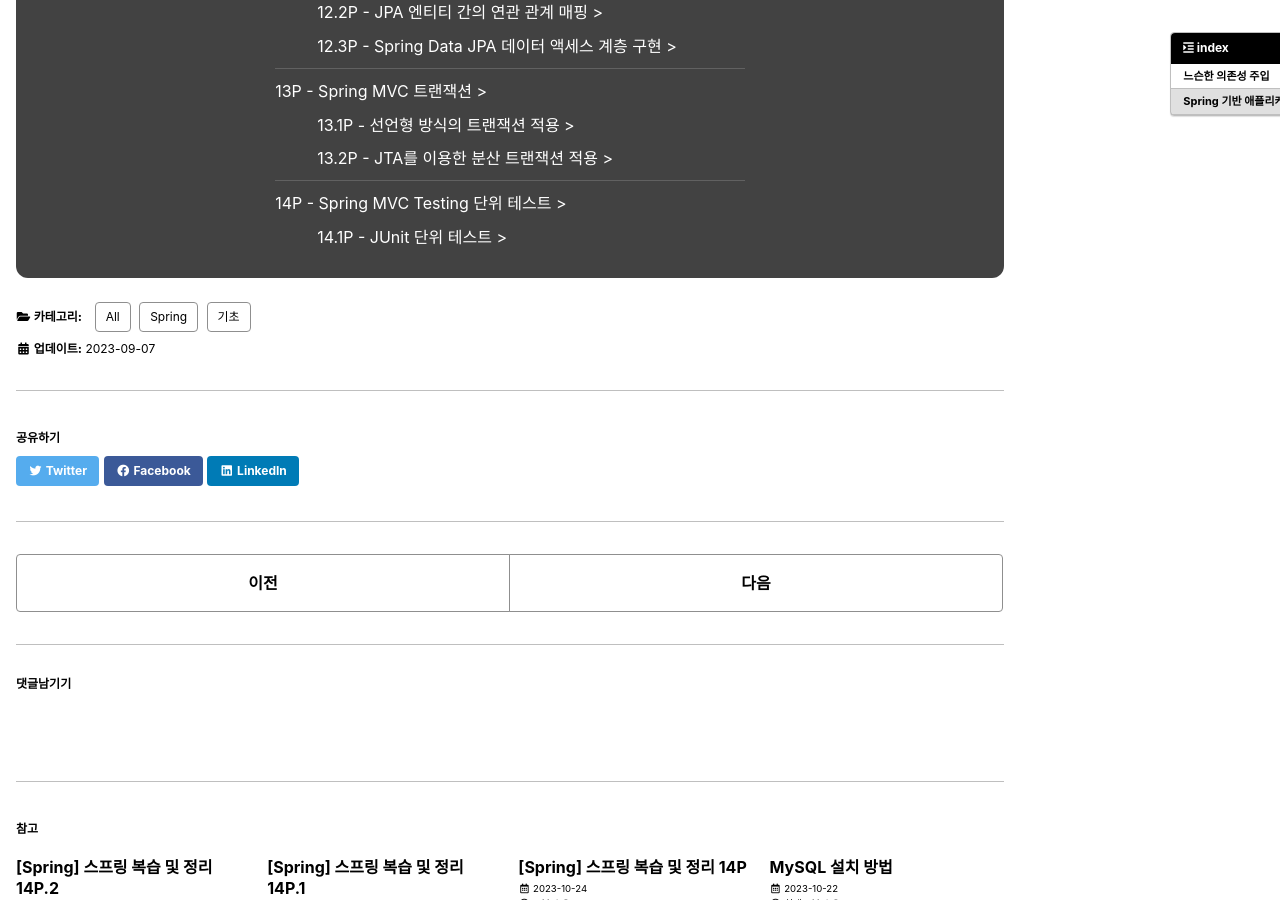
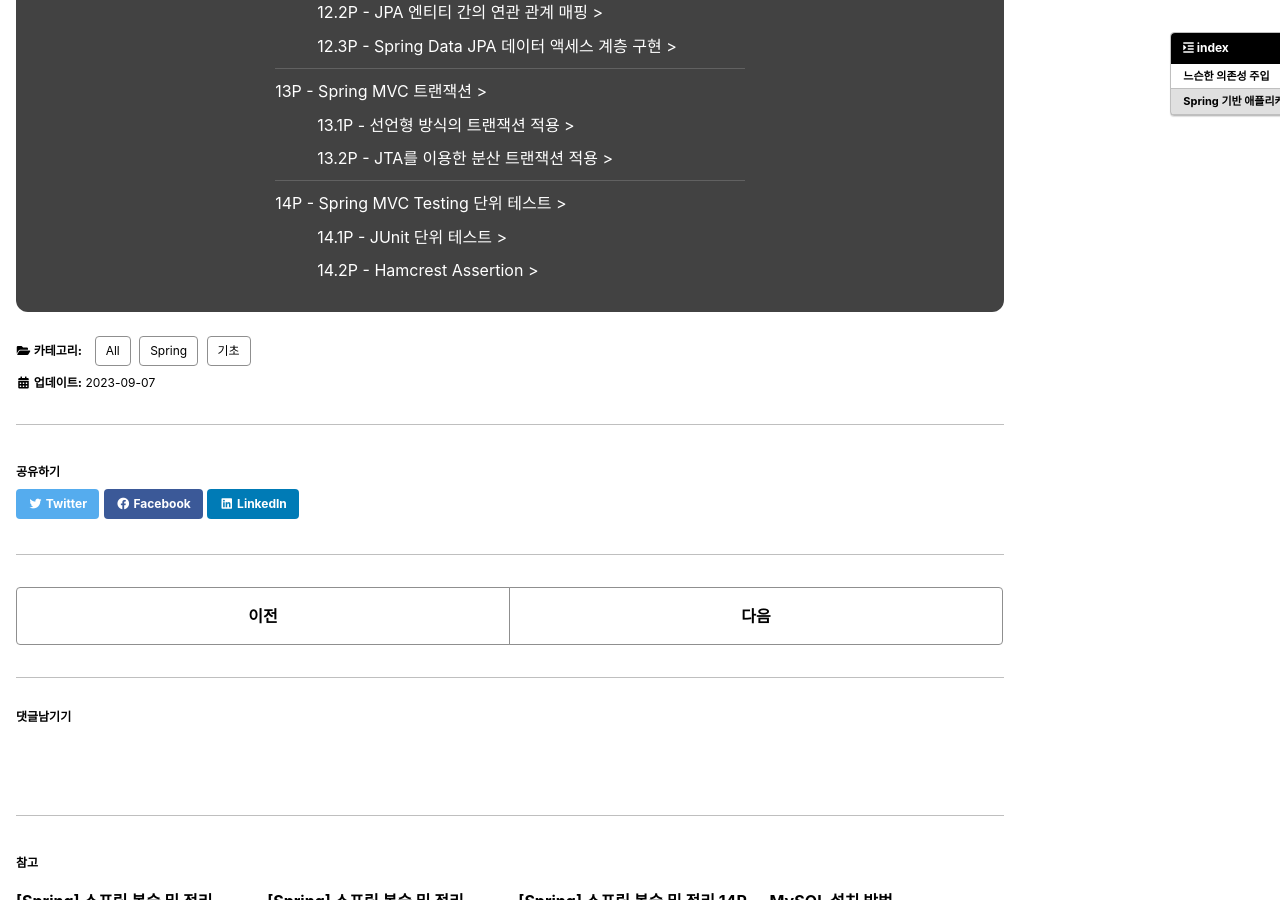
Before and after one commit to Preasim/Preasim.github.io, a Jekyll site: the page built from _posts/2023-09-07-63.md, in a window 1280 px wide and 900 px high, scrolled down 5505 px. Built offline with Jekyll 4.4.1, drawn with Linux system fonts in a browser that asks for light colours; cached includes are drawn as plain includes; some web fonts are replaced; comment, search, counter and statistics services are not loaded.

Commit message:
Update banner-spring.html

```diff
--- a/_includes/banner-spring.html
+++ b/_includes/banner-spring.html
@@ -42,6 +42,7 @@
         <div class="sb-underLine"></div>
         <p><a href="https://preasim.github.io/89">14P - Spring MVC Testing 단위 테스트 ></a></p>
         <p style="padding-left: 42px;"><a href="https://preasim.github.io/90">14.1P - JUnit 단위 테스트 ></a></p>
+        <p style="padding-left: 42px;"><a href="https://preasim.github.io/91">14.2P - Hamcrest Assertion ></a></p>
   </div>
 </div>
 
```
